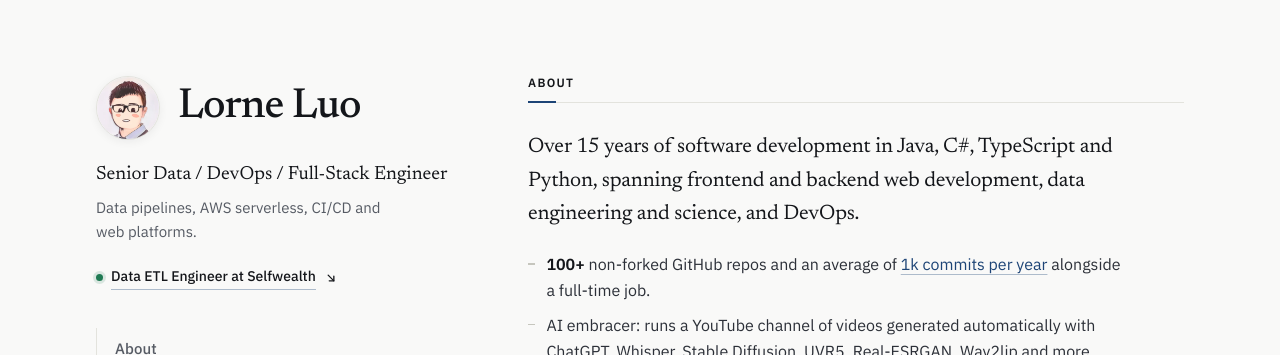
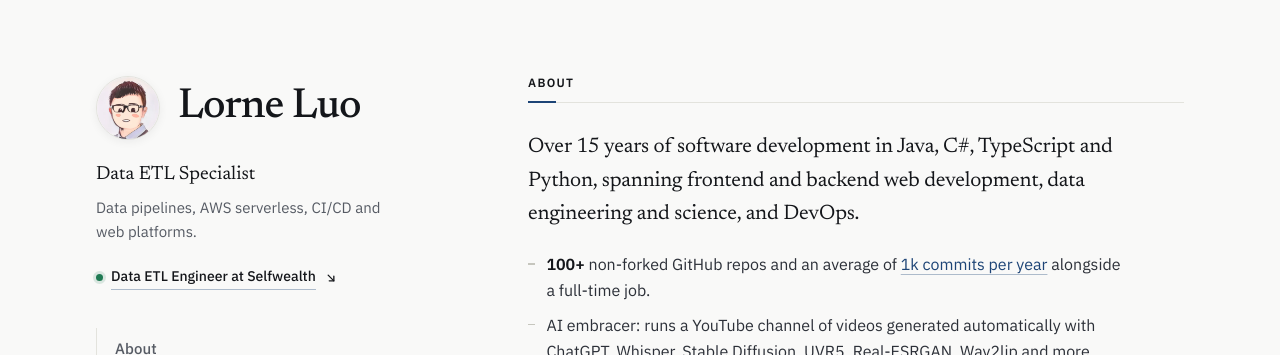
Before and after one commit to lorne-luo/lorne-luo.github.io, a Jekyll site: the page index.html, which Jekyll copies as it is, in a window 1280 px wide. Shown: the top 355 px of the page. Built offline with Jekyll 4.4.1, drawn with Linux system fonts in a browser that asks for light colours.

Commit message:
Update role title to Data ETL Specialist

```diff
--- a/index.html
+++ b/index.html
@@ -3,8 +3,8 @@
 <head>
 <meta charset="utf-8">
 <meta name="viewport" content="width=device-width, initial-scale=1">
-<title>Lorne Luo — Data / DevOps Engineer</title>
-<meta name="description" content="Lorne Luo, senior Data / DevOps / Full-Stack Engineer. Experience, projects, education and contact.">
+<title>Lorne Luo — Data ETL Specialist</title>
+<meta name="description" content="Lorne Luo, Data ETL Specialist. Experience, projects, education and contact.">
 <link rel="canonical" href="https://cv.luotao.net/">
 <link rel="icon" href="/images/favicon.ico">
 <link rel="preload" href="assets/fonts/newsreader-latin.woff2" as="font" type="font/woff2" crossorigin>
@@ -936,7 +936,7 @@ footer {
       <img src="/images/avatar.webp" width="64" height="64" alt="Illustrated avatar of Lorne Luo">
       <div><h1>Lorne Luo</h1></div>
     </div>
-    <p class="role">Senior Data&nbsp;/ DevOps&nbsp;/ Full-Stack Engineer</p>
+    <p class="role">Data ETL Specialist</p>
     <p class="lede">Data pipelines, AWS serverless, CI/CD and web platforms.</p>
     <p class="current-role">
       <a href="#selfwealth">
```
